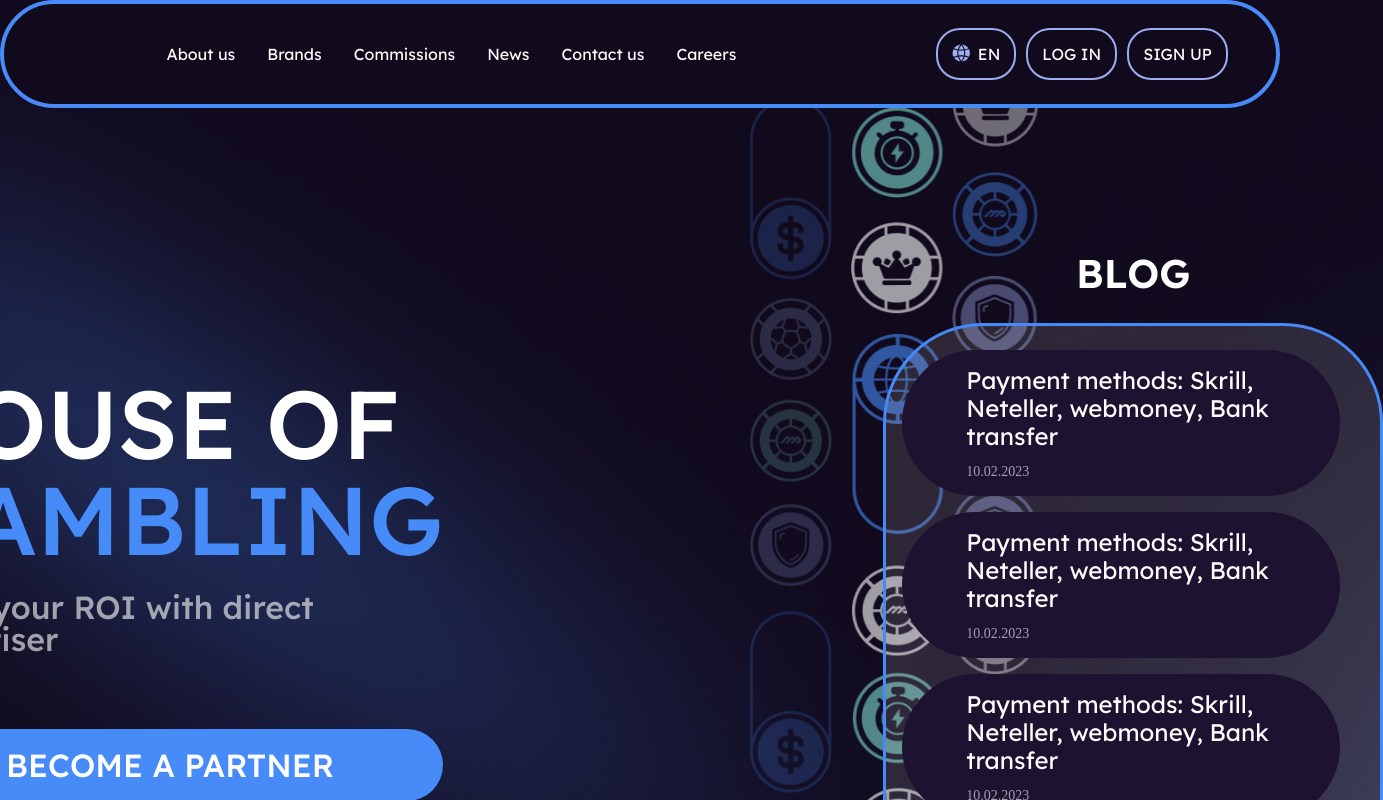
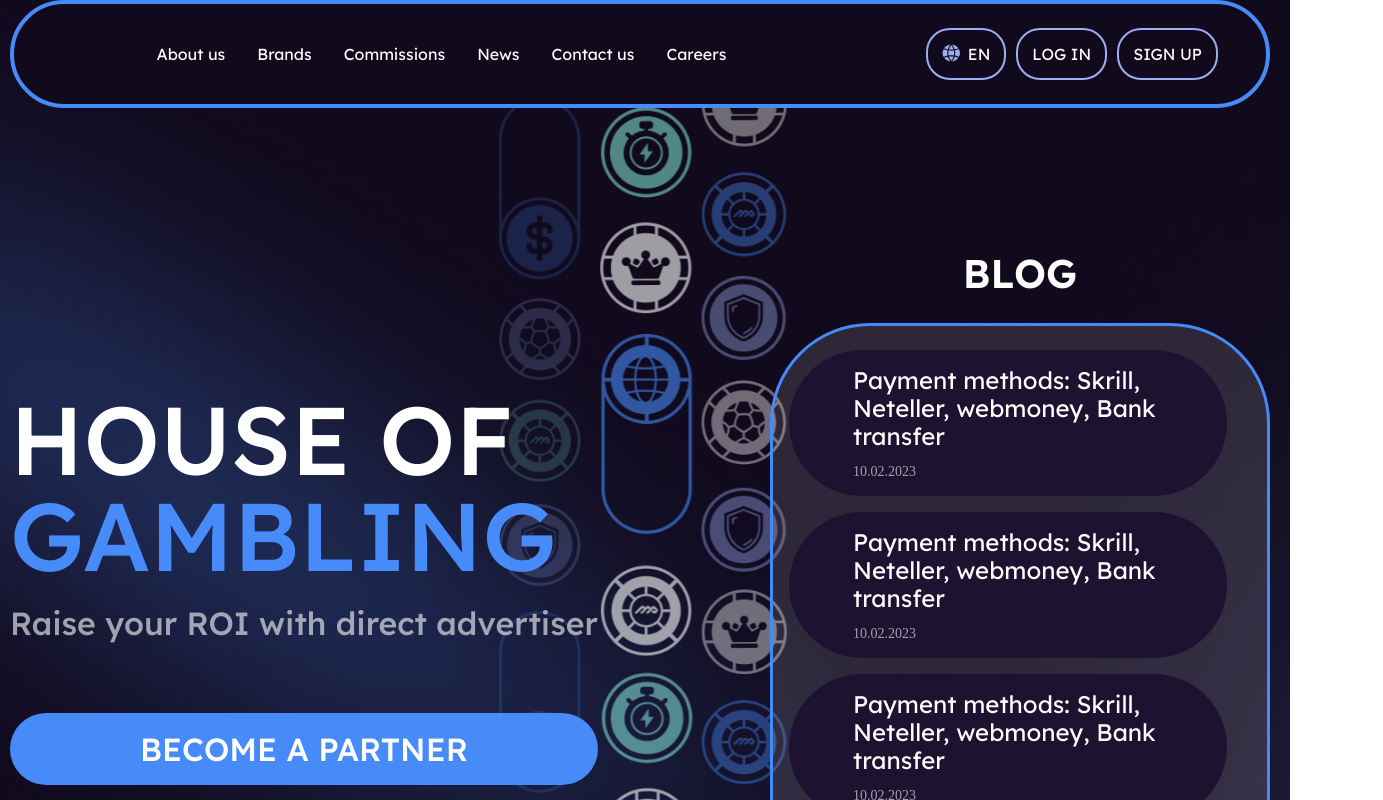
Before and after one commit to AntonMiranovich/Client-Adaptiv, a React (Vite) app: page / in a window 1280 px wide. Shown: the top 800 px of the page, 1383 px wide, since content can reach past the window. Built offline with nearby package versions, Linux system fonts and the light colour scheme.

Commit message:
finish proj

```diff
--- a/src/pages/Home/style.module.scss
+++ b/src/pages/Home/style.module.scss
@@ -1,3 +1,7 @@
+.page {
+    padding: 0 10px;
+}
+
 .header {
     margin: 0 auto;
     display: flex;
@@ -104,8 +108,7 @@
 
 .main {
     display: flex;
-    justify-content: center;
-    gap: 440px;
+    justify-content: space-between;
 
     .title {
         display: flex;
@@ -161,7 +164,9 @@
         display: flex;
         position: absolute;
         z-index: -1;
-        left: 750px;
+        width: 100%;
+        justify-content: center;
+        // left: 750px;
         top: 0;
 
         .img1 {
```
